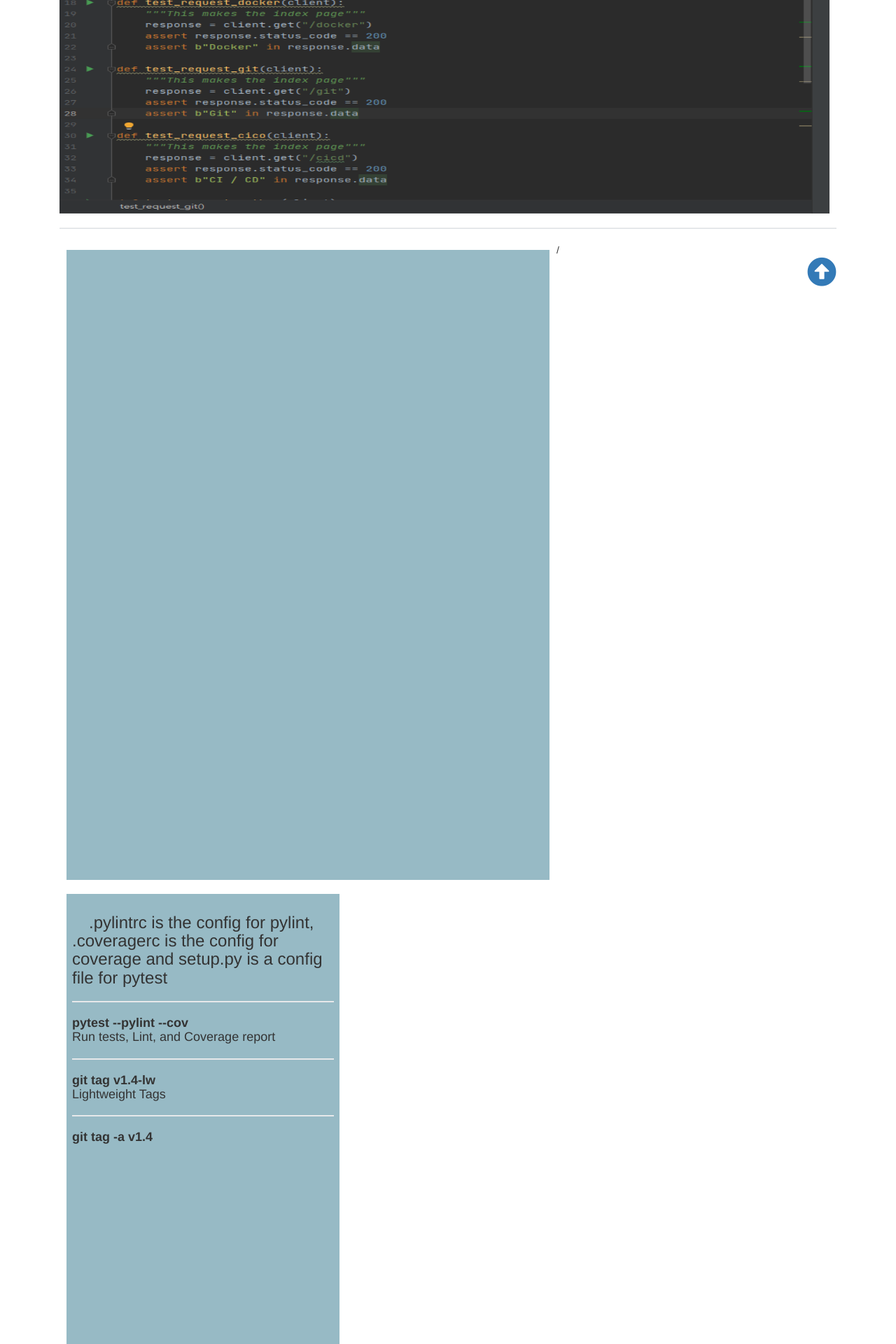
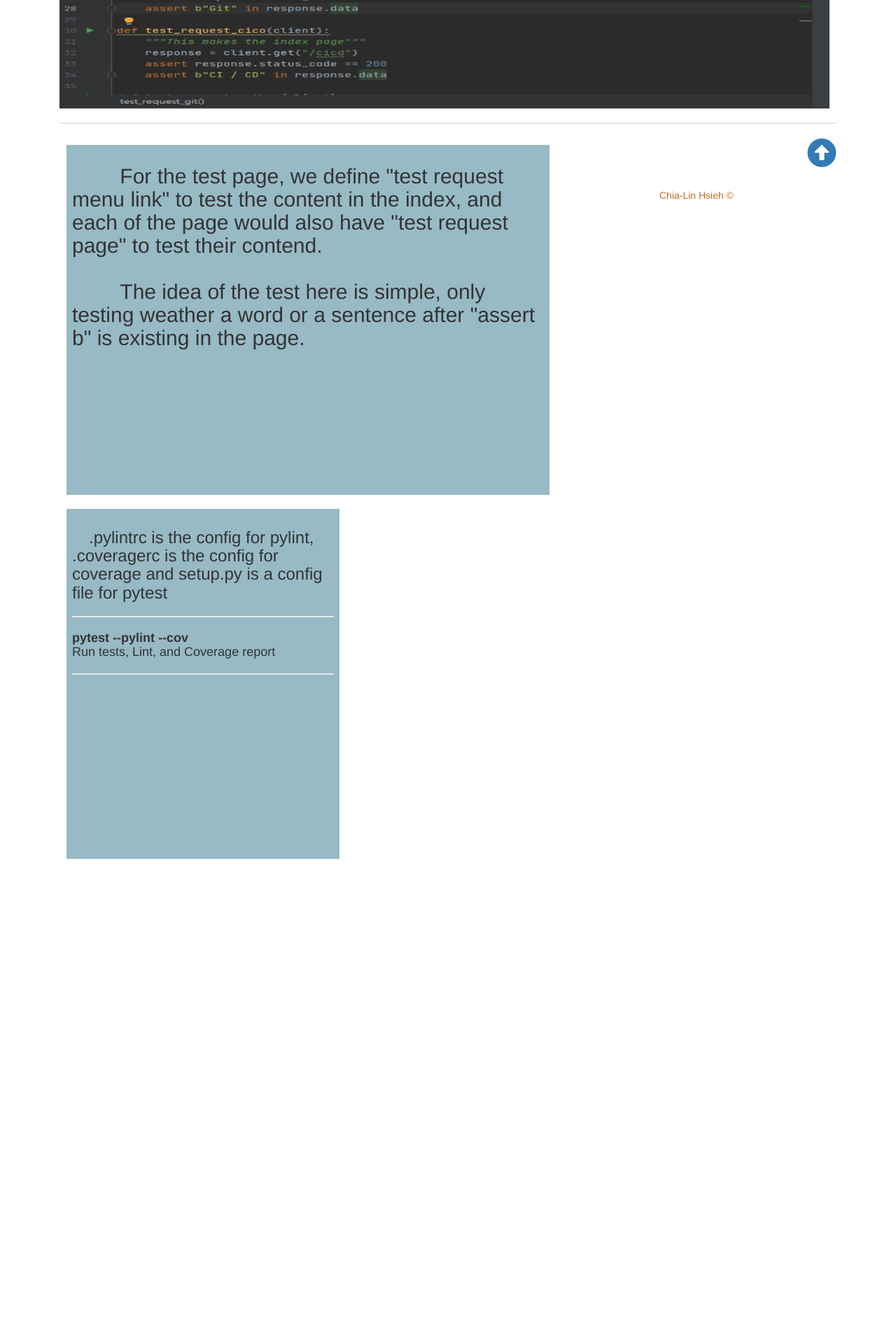
Before and after one commit to ChiaLinz/is601-project1, a Flask app: page /python in a window 1280 px wide. Shown: the part 3000-4920 px from the top of the page at 70% size. After the commit the page ends 4227 px from the top, so only its background shows below. Run offline with Flask 2, Linux system fonts and the light colour scheme; some libraries are stand-ins or nearby versions.

Commit message:
Update Python / Flask page

```diff
--- a/app/templates/python.html
+++ b/app/templates/python.html
@@ -116,7 +116,7 @@
 
             .outline {
                 border: 5px solid black;
-                height: 250px;
+                height: 100px;
                 margin: 10px;
                 background: whitesmoke;
             }
@@ -133,7 +133,7 @@
             }
 
 
-            .left, .right {
+            .left, .right, .left2, .right2{
                 float: left;
                 padding: 8px;
                 margin: 10px;
@@ -149,6 +149,16 @@
             .right {
                 width: 390px;
                 height: 900px;
+            }
+
+            .left2 {
+                width: 690px;
+                height: 500px;
+            }
+
+            .right2 {
+                width: 390px;
+                height: 500px;
             }
 
             #footer {
@@ -212,18 +222,17 @@
             <div id="t2" class="header" align="center"><h1>Tutorial 2</h1></div>
             <img src="../static/images/flask_3.png" alt="test" class="center" width="1100" height="600"><br><hr>
 
-             <div class="left"><h2 align="left">
+             <div class="left2"><h2 align="left">
+                 &emsp; &emsp;For the test page, we define "test request menu link" to test the content in the index, and each of the page would also have "test request page" to test their contend.
+                 <br><br>&emsp; &emsp;The idea of the test here is simple, only testing weather a word or a sentence after "assert b" is existing in the page.
              </h2></div>
 
-            <div class="right"><h2 align="left">
+            <div class="right2"><h2 align="left">
 <h3>&emsp;.pylintrc is the config for pylint, .coveragerc is the config for coverage and setup.py is a config file for pytest<hr>
                      </h3><h4>
                     <b>pytest --pylint --cov</b><br>
                    Run tests, Lint, and Coverage report <hr>
-                    <b>git tag v1.4-lw</b><br>
-                    Lightweight Tags<hr>
-                    <b>git tag -a v1.4</b><br>
-            </h2></div></div></div>/
+            </h2></div></div>
 
 
 <div class="goTop" align="right">
```
